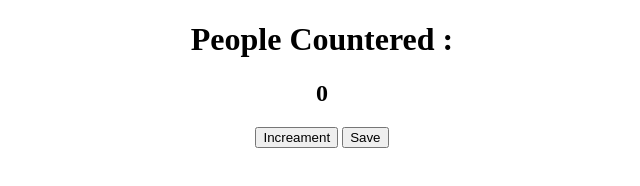
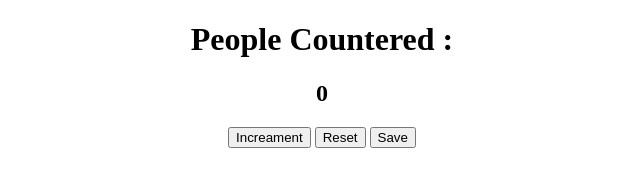
Before and after one commit to Javwad80/PeopleVisitedCounterApp, a plain HTML site: page index.html in a window 1280 px wide. Shown: the whole page, without its empty margins (318-958 px from the left). Drawn offline with Linux system fonts and the light colour scheme.

Commit message:
Update index.html

```diff
--- a/index.html
+++ b/index.html
@@ -13,7 +13,9 @@
 <body>
     <h1>People Countered :</h1>
     <h2 id="count-el">0</h2>
+
     <button type="submit" id="increment-btn" onclick="numberVisited()">Increament</button>
+    <button type="submit" onclick="reset()">Reset</button>
     <button type="submit" onclick="save()">Save</button>
     <h2 id="result"></h2>
     <script src="index.js"></script>
```
